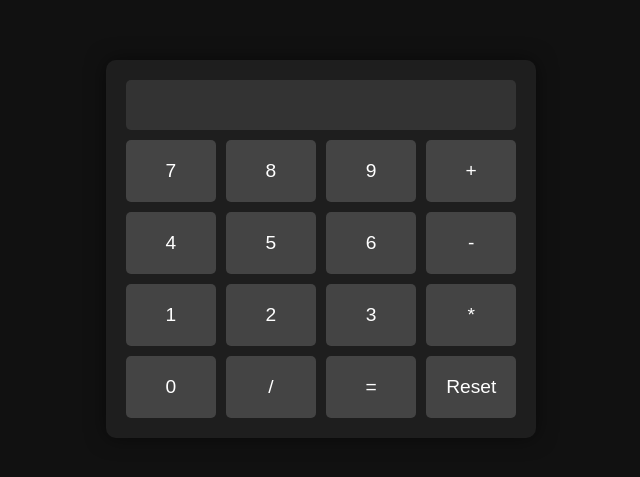
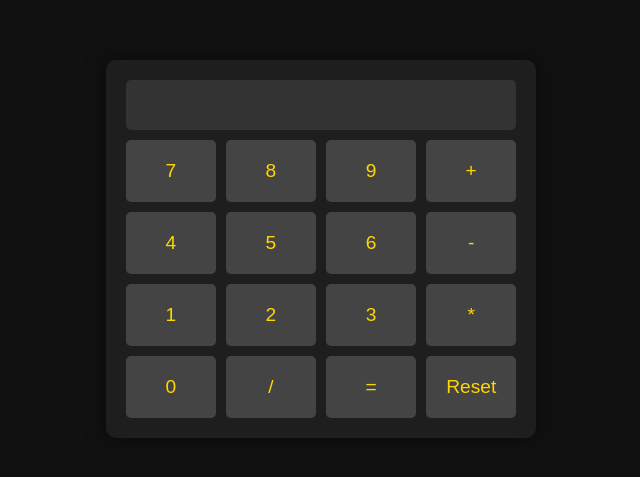
Before and after one commit to Bharath10125/Calc, a plain HTML site: page Calc.html in a window 1280 px wide. Shown: the part 151-628 px from the top of the page, without its empty margins (319-959 px from the left). Drawn offline with Linux system fonts and the light colour scheme.

Commit message:
Updated color to black and yellow

```diff
--- a/Calc.html
+++ b/Calc.html
@@ -7,7 +7,7 @@
     <style>
         body {
             background-color: #111111;
-            color: white; /* Changed to white */
+            color: gold;
             display: flex;
             justify-content: center;
             align-items: center;
@@ -32,7 +32,7 @@
             border: none;
             border-radius: 5px;
             background-color: #333333;
-            color: white; /* Changed to white */
+            color: gold;
             box-sizing: border-box;
         }
         .buttons {
@@ -48,7 +48,7 @@
             border: none;
             border-radius: 5px;
             background-color: #444444;
-            color: white; /* Changed to white */
+            color: gold;
             cursor: pointer;
         }
         .calculator input[type="button"]:hover,
@@ -56,11 +56,10 @@
             background-color: #555555;
         }
         .operator {
-            background-color: white; /* Changed to white */
-            color: black; /* Changed to black for better visibility */
+            background-color: #ff9500;
         }
         .operator:hover {
-            background-color: #E0E0E0; /* Slightly darker white */
+            background-color: #e08900;
         }
     </style>
 </head>
@@ -78,7 +77,8 @@
                 <input type="button" value="6" onClick="appendToResult('6')">
                 <input type="button" value="-" class="operator" onClick="appendToResult('-')">
                 <input type="button" value="1" onClick="appendToResult('1')">
-                <input type="button" value="2" onClick="appendToResult('2')">
+                <input type="button" value="2" onClick="appendT
+oResult('2')">
                 <input type="button" value="3" onClick="appendToResult('3')">
                 <input type="button" value="*" class="operator" onClick="appendToResult('*')">
                 <input type="button" value="0" onClick="appendToResult('0')">
```
